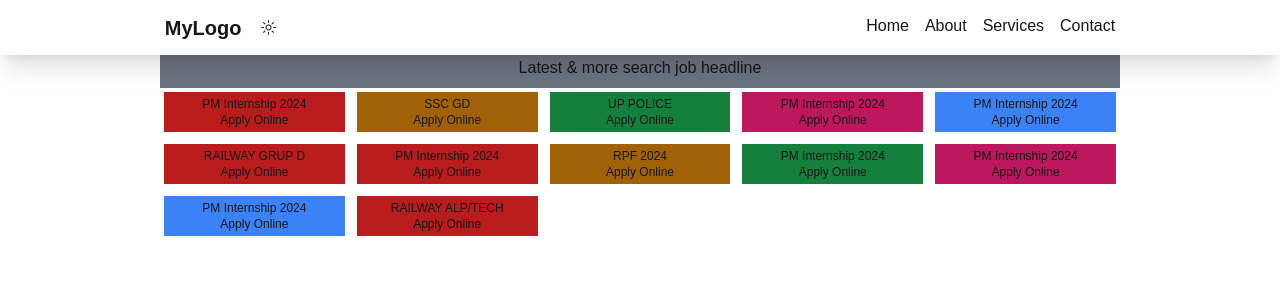
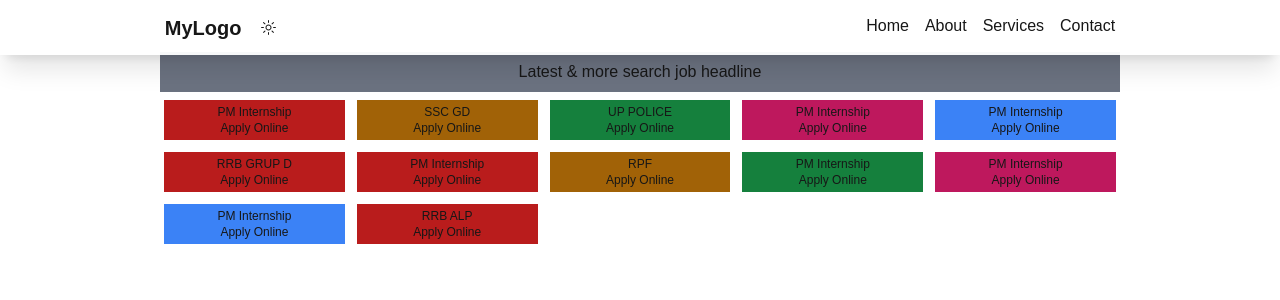
Before and after one commit to Github6432/job-portal, a Next.js app: page /mainhome/Card in a window 1280 px wide. Shown: the top 300 px of the page. Built offline with nearby package versions, Linux system fonts and the light colour scheme.

Commit message:
create user schema

```diff
--- /dev/null
+++ b/pages/api/create-user.ts
@@ -0,0 +1,10 @@
+// Next.js API route support: https://nextjs.org/docs/api-routes/introduction
+import type { NextApiRequest, NextApiResponse } from "next";
+
+type Data = {
+    name: string;
+};
+
+export default function handler(req: NextApiRequest, res: NextApiResponse<Data>,) {
+    res.status(200).json({ name: "John Doe" });
+}
--- a/pages/mainhome/Card.tsx
+++ b/pages/mainhome/Card.tsx
@@ -3,11 +3,11 @@
 const Card = () => {
     return (
         <>
-            <div className="text-center bg-gray-500 py-2">Latest & more search job headline</div>
+            <div className="text-center bg-gray-500 my-1 py-2">Latest & more search job headline</div>
             <ul className="grid grid-cols-4 sm:grid-cols-4 md:grid-cols-5 md:gap-1 text-center justify-center">
                 <li className="text-xs bg-red-700 m-1 p-1 sx:h-14 sx:w-24 flex items-center justify-center">
                     <div>
-                        <p>PM Internship 2024</p>
+                        <p>PM Internship</p>
                         <p>Apply Online</p>
                     </div>
                 </li>
@@ -25,55 +25,55 @@
                 </li>
                 <li className="text-xs bg-pink-700 m-1 p-1 sx:h-14 sx:w-24 flex items-center justify-center">
                     <div>
-                        <p>PM Internship 2024</p>
+                        <p>PM Internship</p>
                         <p>Apply Online</p>
                     </div>
                 </li>
                 <li className="text-xs bg-blue-500 m-1 p-1 sx:h-14 sx:w-24 flex items-center justify-center">
                     <div>
-                        <p>PM Internship 2024</p>
+                        <p>PM Internship</p>
                         <p>Apply Online</p>
                     </div>
                 </li>
                 <li className="text-xs bg-red-700 m-1 p-1 sx:h-14 sx:w-24 flex items-center justify-center">
                     <div>
-                        <p>RAILWAY GRUP D</p>
+                        <p>RRB GRUP D</p>
                         <p>Apply Online</p>
                     </div>
                 </li>
                 <li className="text-xs bg-red-700 m-1 p-1 sx:h-14 sx:w-24 flex items-center justify-center">
                     <div>
-                        <p>PM Internship 2024</p>
+                        <p>PM Internship</p>
                         <p>Apply Online</p>
                     </div>
                 </li>
                 <li className="text-xs bg-yellow-700 m-1 p-1 sx:h-14 sx:w-24 flex items-center justify-center">
                     <div>
-                        <p>RPF 2024</p>
+                        <p>RPF</p>
                         <p>Apply Online</p>
                     </div>
                 </li>
                 <li className="text-xs bg-green-700 m-1 p-1 sx:h-14 sx:w-24 flex items-center justify-center">
                     <div>
-                        <p>PM Internship 2024</p>
+                        <p>PM Internship</p>
                         <p>Apply Online</p>
                     </div>
                 </li>
                 <li className="text-xs bg-pink-700 m-1 p-1 sx:h-14 sx:w-24 flex items-center justify-center">
                     <div>
-                        <p>PM Internship 2024</p>
+                        <p>PM Internship</p>
                         <p>Apply Online</p>
                     </div>
                 </li>
                 <li className="text-xs bg-blue-500 m-1 p-1 sx:h-14 sx:w-24 flex items-center justify-center">
                     <div>
-                        <p>PM Internship 2024</p>
+                        <p>PM Internship</p>
                         <p>Apply Online</p>
                     </div>
                 </li>
                 <li className="text-xs bg-red-700 m-1 p-1 sx:h-14 sx:w-24 flex items-center justify-center">
                     <div>
-                        <p>RAILWAY ALP/TECH</p>
+                        <p>RRB ALP</p>
                         <p>Apply Online</p>
                     </div>
                 </li>
```
Also changed, not shown: models/userSchema.ts (added, +78 -0 lines).
